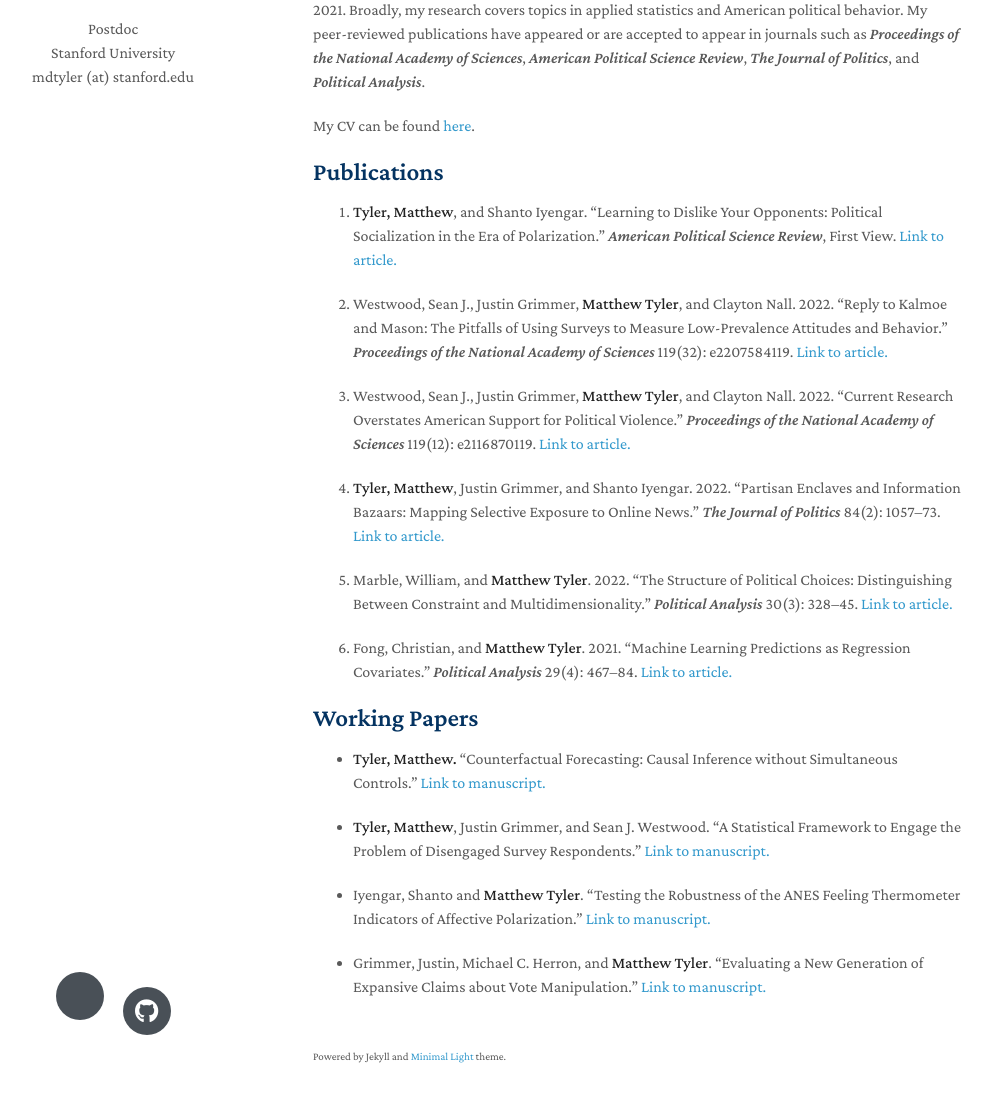
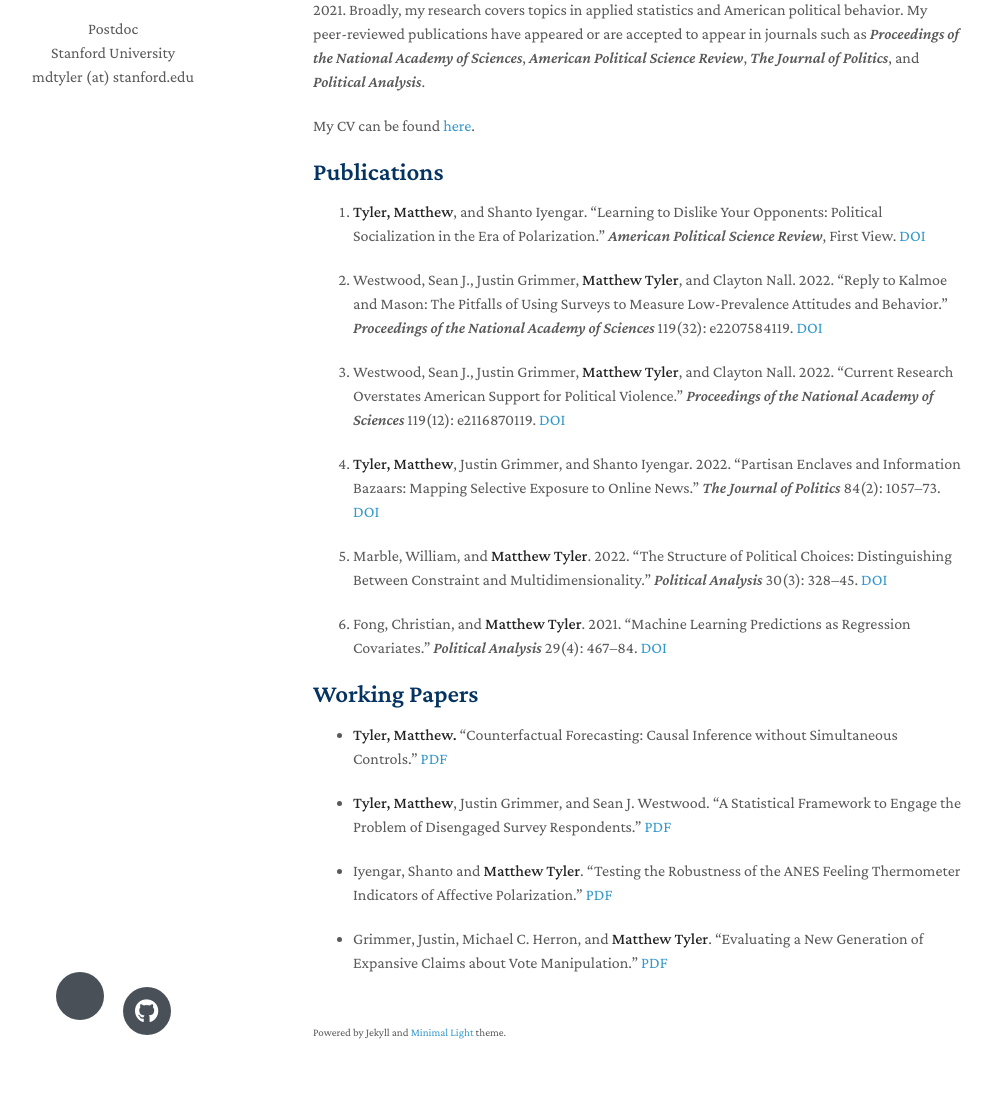
Before and after one commit to matthewtyler/matthewtyler.github.io, a Jekyll site: the page built from index.md, in a window 1280 px wide and 1344 px high. Shown: the part 207-1309 px from the top of the window, without its empty margins (157-1149 px from the left). Built offline with Jekyll 4.4.1, drawn with Linux system fonts in a browser that asks for light colours; nearby versions of some CDN libraries; a style sheet for code colours, icons or effects is not loaded; our own code applies the rules of GitHub Pages for plain Markdown files.

Commit message:
Update index.md

```diff
--- a/index.md
+++ b/index.md
@@ -10,26 +10,26 @@
 
 ## Publications
 
-6. **Tyler, Matthew**, and Shanto Iyengar. "Learning to Dislike Your Opponents: Political Socialization in the Era of Polarization." *American Political Science Review*, First View. [Link to article.](https://doi.org/10.1017/S000305542200048X)
+6. **Tyler, Matthew**, and Shanto Iyengar. "Learning to Dislike Your Opponents: Political Socialization in the Era of Polarization." *American Political Science Review*, First View. [DOI](https://doi.org/10.1017/S000305542200048X)
 
-5. Westwood, Sean J., Justin Grimmer, **Matthew Tyler**, and Clayton Nall. 2022. "Reply to Kalmoe and Mason: The Pitfalls of Using Surveys to Measure Low-Prevalence Attitudes and Behavior." *Proceedings of the National Academy of Sciences* 119(32): e2207584119. [Link to article.](https://10.1073/pnas.2207584119)
+5. Westwood, Sean J., Justin Grimmer, **Matthew Tyler**, and Clayton Nall. 2022. "Reply to Kalmoe and Mason: The Pitfalls of Using Surveys to Measure Low-Prevalence Attitudes and Behavior." *Proceedings of the National Academy of Sciences* 119(32): e2207584119. [DOI](https://10.1073/pnas.2207584119)
 
-4. Westwood, Sean J., Justin Grimmer, **Matthew Tyler**, and Clayton Nall. 2022. "Current Research Overstates American Support for Political Violence." *Proceedings of the National Academy of Sciences* 119(12): e2116870119. [Link to article.](https://doi.org/10.1073/pnas.2116870119)
+4. Westwood, Sean J., Justin Grimmer, **Matthew Tyler**, and Clayton Nall. 2022. "Current Research Overstates American Support for Political Violence." *Proceedings of the National Academy of Sciences* 119(12): e2116870119. [DOI](https://doi.org/10.1073/pnas.2116870119)
 
-3. **Tyler, Matthew**, Justin Grimmer, and Shanto Iyengar. 2022. "Partisan Enclaves and Information Bazaars: Mapping Selective Exposure to Online News." *The Journal of Politics* 84(2): 1057–73. [Link to article.](https://doi.org/10.1086/716950)
+3. **Tyler, Matthew**, Justin Grimmer, and Shanto Iyengar. 2022. "Partisan Enclaves and Information Bazaars: Mapping Selective Exposure to Online News." *The Journal of Politics* 84(2): 1057–73. [DOI](https://doi.org/10.1086/716950)
 
-2. Marble, William, and **Matthew Tyler**. 2022. "The Structure of Political Choices: Distinguishing Between Constraint and Multidimensionality." *Political Analysis* 30(3): 328–45. [Link to article.](https://doi.org/10.1017/pan.2021.3)
+2. Marble, William, and **Matthew Tyler**. 2022. "The Structure of Political Choices: Distinguishing Between Constraint and Multidimensionality." *Political Analysis* 30(3): 328–45. [DOI](https://doi.org/10.1017/pan.2021.3)
 
-1. Fong, Christian, and **Matthew Tyler**. 2021. "Machine Learning Predictions as Regression Covariates." *Political Analysis* 29(4): 467–84. [Link to article.](https://doi.org/10.1017/pan.2020.38)
+1. Fong, Christian, and **Matthew Tyler**. 2021. "Machine Learning Predictions as Regression Covariates." *Political Analysis* 29(4): 467–84. [DOI](https://doi.org/10.1017/pan.2020.38)
 
 
 
 ## Working Papers
 
-* **Tyler, Matthew.** "Counterfactual Forecasting: Causal Inference without Simultaneous Controls." [Link to manuscript.](https://www.dropbox.com/s/bux4klf66dh66qg/FSControls.pdf?dl=0)
+* **Tyler, Matthew.** "Counterfactual Forecasting: Causal Inference without Simultaneous Controls." [PDF](https://www.dropbox.com/s/bux4klf66dh66qg/FSControls.pdf?dl=0)
 
-* **Tyler, Matthew**, Justin Grimmer, and Sean J. Westwood. "A Statistical Framework to Engage the Problem of Disengaged Survey Respondents." [Link to manuscript.](https://www.dropbox.com/s/m86g05zl57g36an/The_Dangers_of_Disengaged_Respondents.pdf?dl=0)
+* **Tyler, Matthew**, Justin Grimmer, and Sean J. Westwood. "A Statistical Framework to Engage the Problem of Disengaged Survey Respondents." [PDF](https://www.dropbox.com/s/m86g05zl57g36an/The_Dangers_of_Disengaged_Respondents.pdf?dl=0)
 
-* Iyengar, Shanto and **Matthew Tyler**. "Testing the Robustness of the ANES Feeling Thermometer Indicators of Affective Polarization." [Link to manuscript.](https://www.dropbox.com/s/0pckb5wjrxcjbs4/Robustness_of_Increasing_Affective_Polarization.pdf?dl=0)
+* Iyengar, Shanto and **Matthew Tyler**. "Testing the Robustness of the ANES Feeling Thermometer Indicators of Affective Polarization." [PDF](https://www.dropbox.com/s/0pckb5wjrxcjbs4/Robustness_of_Increasing_Affective_Polarization.pdf?dl=0)
 
-* Grimmer, Justin, Michael C. Herron, and **Matthew Tyler**. "Evaluating a New Generation of Expansive Claims about Vote Manipulation." [Link to manuscript.](https://www.dropbox.com/s/92lp1gmqw2pei8m/Expansive.pdf?dl=0)
+* Grimmer, Justin, Michael C. Herron, and **Matthew Tyler**. "Evaluating a New Generation of Expansive Claims about Vote Manipulation." [PDF](https://www.dropbox.com/s/92lp1gmqw2pei8m/Expansive.pdf?dl=0)
```
